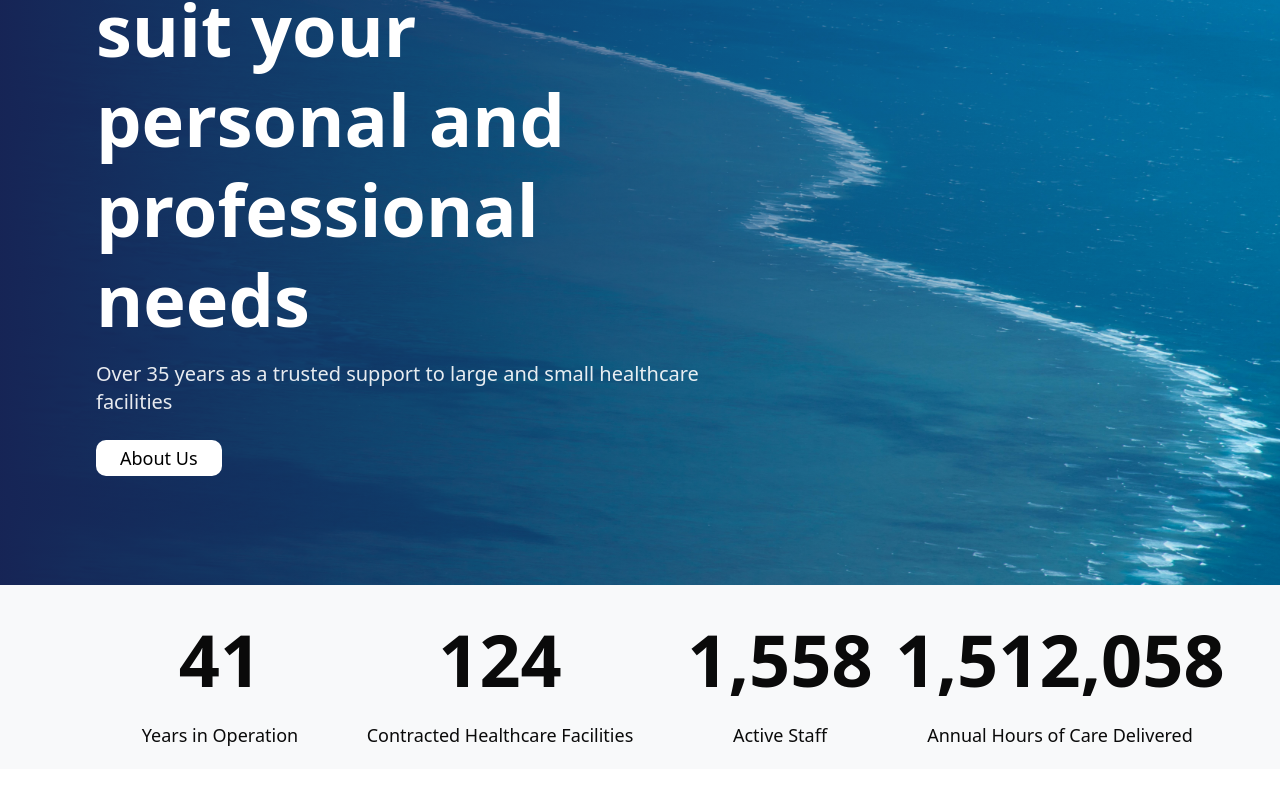
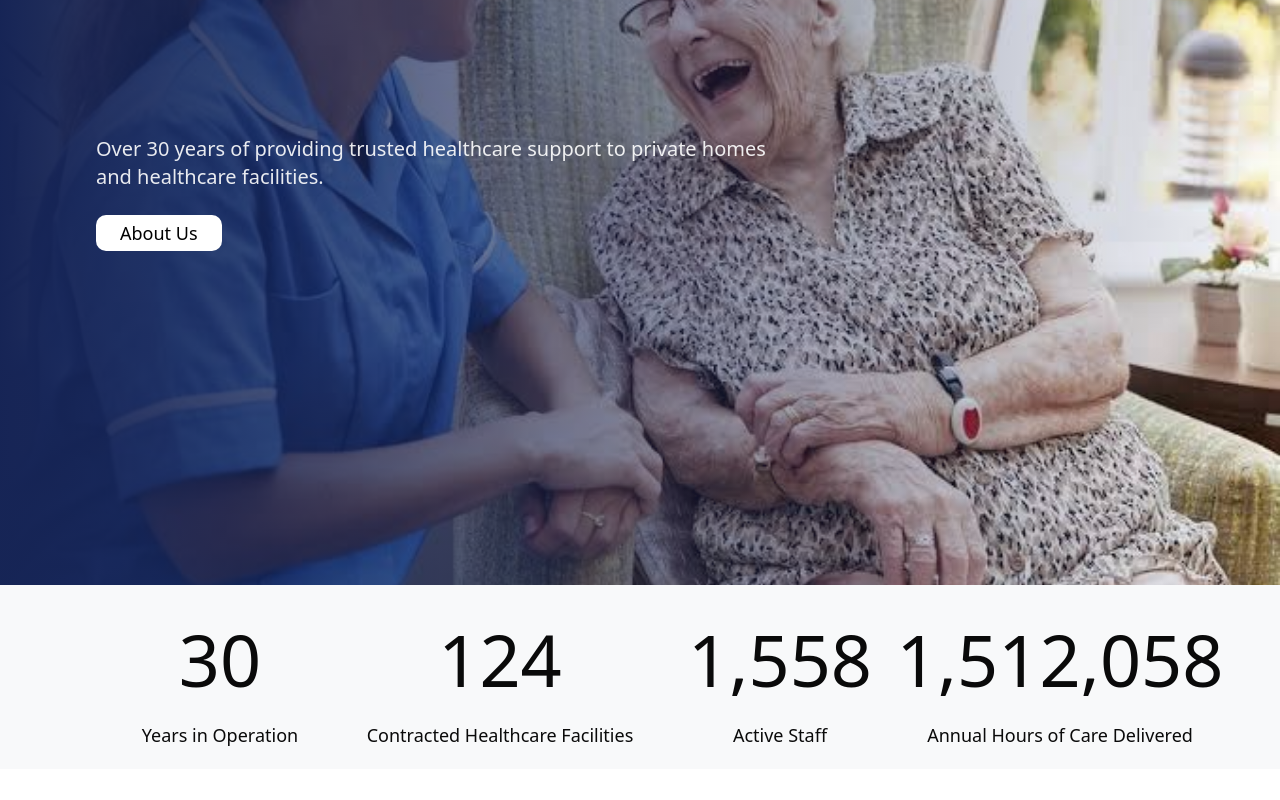
Before and after one commit to Tayyab-742002/HamiltonHealthCareServices, a Next.js app: page / in a window 1280 px wide. Shown: the part 280-1080 px from the top of the page. Built offline with nearby package versions, Linux system fonts and the light colour scheme.

Commit message:
adjuts landing page

```diff
--- a/src/components/counter/counter.tsx
+++ b/src/components/counter/counter.tsx
@@ -35,7 +35,7 @@ function AnimatedCounter({
         initial={{ opacity: 0, y: 20 }}
         animate={{ opacity: 1, y: 0 }}
         transition={{ duration: 0.8 }}
-        className="counter-value text-[4.5rem] font-semibold"
+        className="counter-value text-[4.5rem] "
       >
         {value.toLocaleString()}
       </motion.div>
@@ -58,7 +58,7 @@ export default function CounterSection() {
       <div className="container" id="counter">
         <div className="grid grid-cols-1 lg:grid-cols-4 md:grid-cols-2  place-items-center px-20">
           <AnimatedCounter
-            target={41}
+            target={30}
             duration={2}
             label="Years in Operation"
           />
--- a/src/components/hero/hero.tsx
+++ b/src/components/hero/hero.tsx
@@ -22,7 +22,7 @@ export default function HeroSection() {
       <div className="relative z-30 container mx-auto flex flex-col lg:flex-row items-center px-6 md:px-16 lg:px-24 py-12 md:py-20">
         {/* Text Content */}
         <div className=" text-left lg:text-left max-w-2xl">
-          <h1 className="text-4xl sm:text-5xl md:text-6xl lg:text-7xl font-bold text-white leading-tight">
+          {/* <h1 className="text-4xl sm:text-5xl md:text-6xl lg:text-7xl font-bold text-white leading-tight">
             Placements to
             <br />
             suit your
@@ -32,10 +32,10 @@ export default function HeroSection() {
             professional
             <br />
             needs
-          </h1>
+          </h1> */}
           <p className="mt-4 text-white/90 text-lg sm:text-xl">
-            Over 35 years as a trusted support to large and small healthcare
-            facilities
+            Over 30 years of providing trusted healthcare support to private
+            homes and healthcare facilities.
           </p>
 
           {/* Updated Button */}
--- a/src/components/navbar/navbar.tsx
+++ b/src/components/navbar/navbar.tsx
@@ -4,7 +4,7 @@ import { useState } from "react";
 import Link from "next/link";
 import { Button } from "@/components/ui/button";
 import { Sheet, SheetContent, SheetTrigger } from "@/components/ui/sheet";
-import { Menu } from "lucide-react";
+import { Menu, ChevronRight } from "lucide-react";
 import { cn } from "@/lib/utils";
 
 export function Navbar() {
@@ -47,29 +47,35 @@ export function Navbar() {
               className="md:hidden"
               aria-label="Open menu"
             >
-              <Menu className="h-5 w-5" />
+              <Menu className="!h-full !w-full opacity-60" />
             </Button>
           </SheetTrigger>
 
           {/* Mobile Navigation Content */}
           <SheetContent
             side="right"
-            className="w-[300px] sm:w-[400px] z-100"
+            className="w-[300px] sm:w-[400px]   z-100 [&>button]:hidden"
             onInteractOutside={() => setIsOpen(false)}
           >
-            <div className="flex flex-col gap-4 pt-6">
+            <div className="flex flex-col gap-4 ">
+              <div className="text-center bg-blue-950  text-white p-5 text-lg">
+                Menu
+              </div>
               {navItems.map((item) => (
+                <div className="flex justify-between ">
                   <Link
                     key={item.name}
                     href={item.path}
                     onClick={() => setIsOpen(false)}
                     className={cn(
-                    "px-4 py-2 text-sm font-medium transition-colors",
-                    "hover:bg-accent hover:text-accent-foreground rounded-md"
+                      "px-4 py-2  font-medium transition-colors text-lg border-b-1 border-gray-300",
+                      "hover:bg-accent hover:text-accent-foreground "
                     )}
                   >
                     {item.name}
                   </Link>
+                  <ChevronRight className="text-primary mr-2 !opacity-50" />
+                </div>
               ))}
             </div>
           </SheetContent>
```
Also changed, not shown: public/hero-image.jpg. Lines whose indentation alone changed are shown as unchanged.
